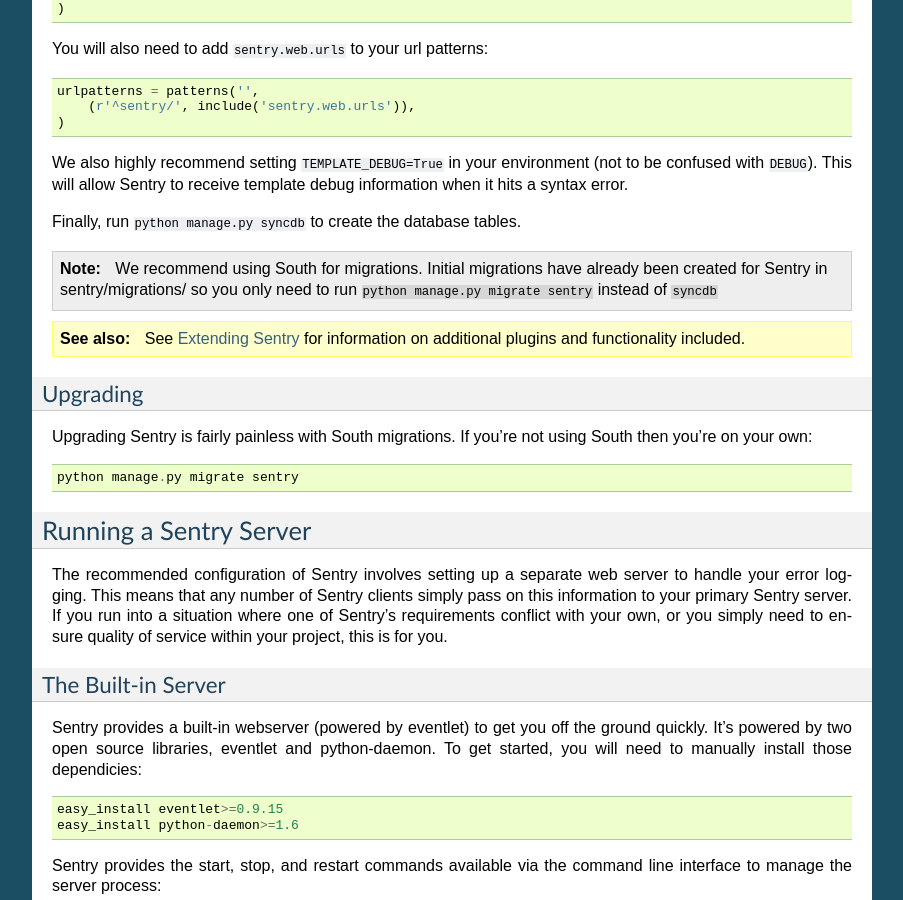
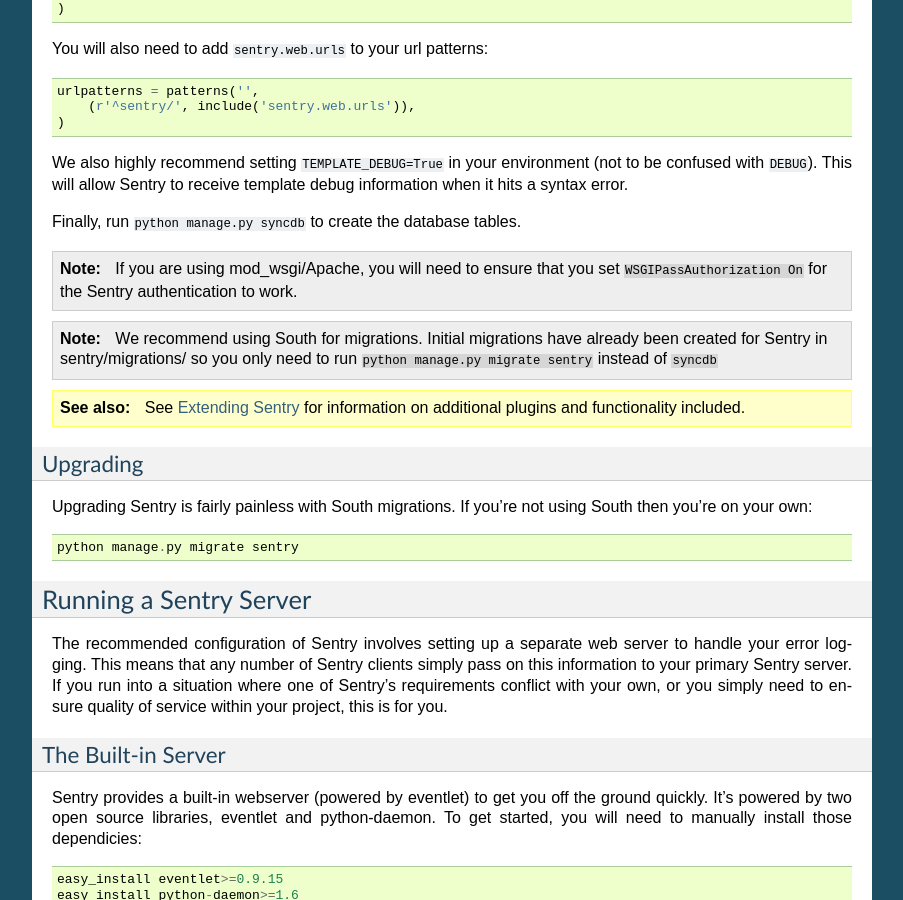
Before and after one commit to JohnFredok/apm-agent-python, a Sphinx documentation site: the page built from docs/install/index.rst, in a window 1280 px wide and 900 px high, scrolled down 1058 px. Shown: the whole window, without its empty margins (198-1101 px from the left). Built offline with Sphinx 7.4.7, drawn with Linux system fonts in a browser that asks for light colours.

Commit message:
Ensure we note that mod_wsgi requires a special configuration flag for HTTP Authorization headers (fixes #153)

```diff
--- a/docs/install/index.rst
+++ b/docs/install/index.rst
@@ -68,6 +68,10 @@
 Sentry to receive template debug information when it hits a syntax error.
 
 Finally, run ``python manage.py syncdb`` to create the database tables.
+
+.. note::
+
+   If you are using mod_wsgi/Apache, you will need to ensure that you set ``WSGIPassAuthorization On`` for the Sentry authentication to work.
 
 .. note::
 
```
